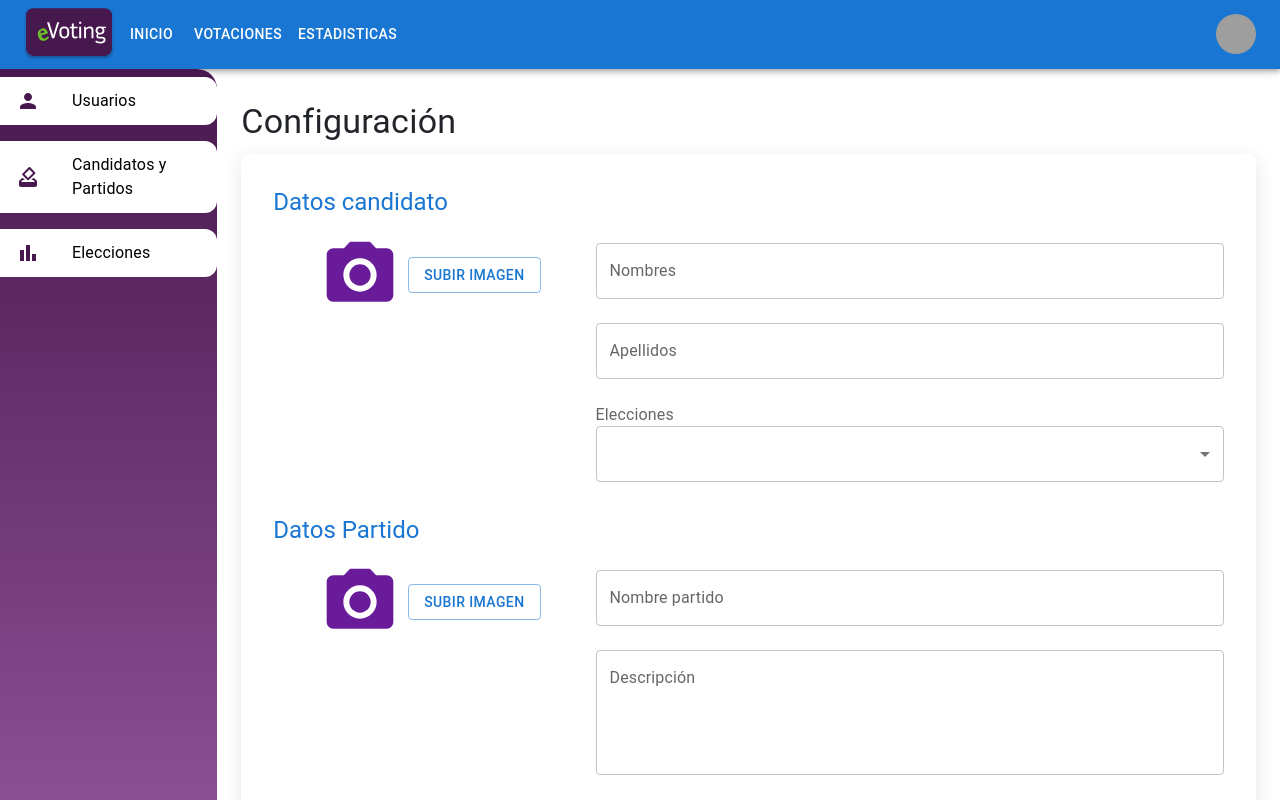
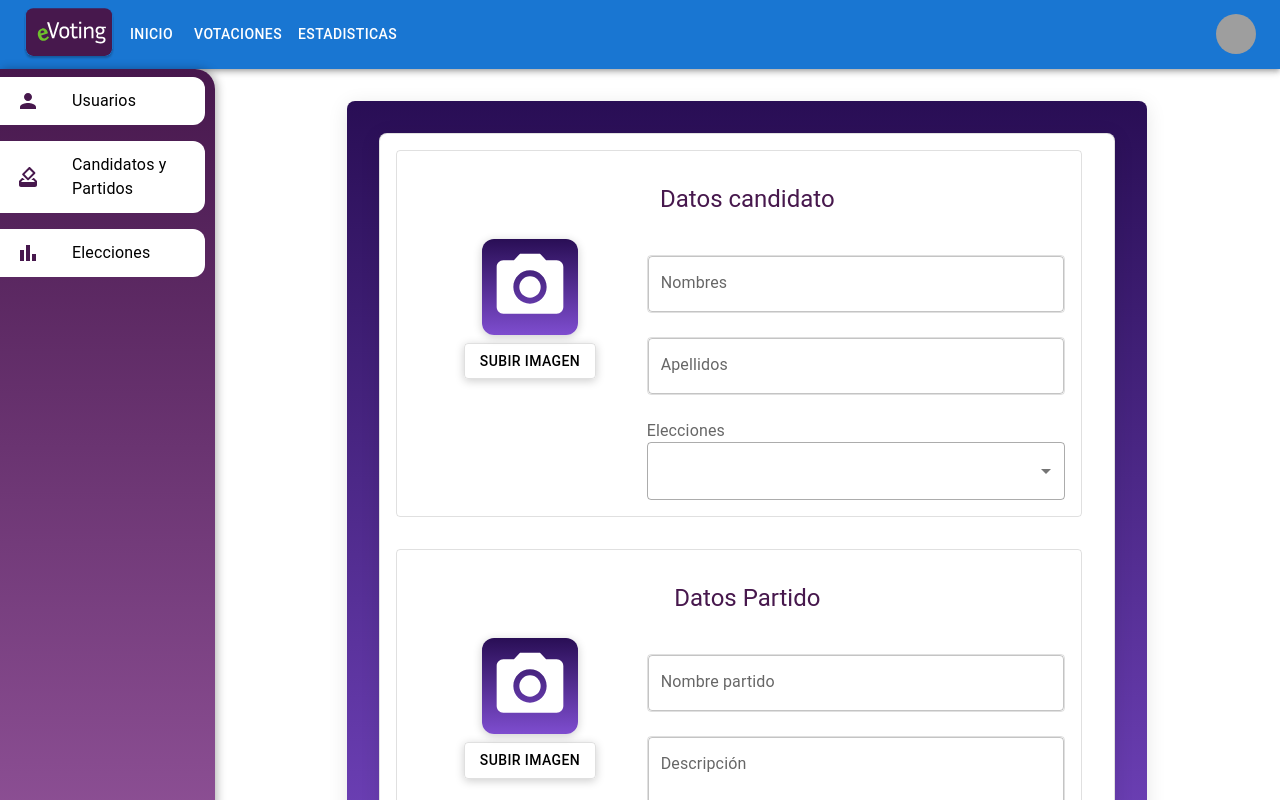
Before and after one commit to Blockchain-2024-20-Evoting/evoting-react-test, a React (Vite) app in the folder react-app/: page /dashboard/candidatos in a window 1280 px wide. Shown: the top 800 px of the page. Built offline with nearby package versions, Linux system fonts and the light colour scheme; grey boxes are pictures that could not be loaded.

Commit message:
Mejoras dashboard

```diff
--- a/react-app/package.json
+++ b/react-app/package.json
@@ -10,6 +10,9 @@
     "preview": "vite preview"
   },
   "dependencies": {
+    "@mui/icons-material": "^6.1.6",
+    "@mui/material": "^6.1.6",
+    "@types/react-router-dom": "^5.3.3",
     "bootstrap": "^5.3.3",
     "react": "^18.2.0",
     "react-app": "file:",
--- a/react-app/src/Router.tsx
+++ b/react-app/src/Router.tsx
@@ -9,6 +9,7 @@ import { EstadisticasPage } from "./screens/estadisticas/Estadisticas";
 import Dashboard from "./screens/dashboard/Dashboard";
 import UserForm from "./components/UserForm";
 import CandidateAndPartyForm from "./components/CandidateAndPartyForm";
+import EleccionesForm from "./components/EleccionesForm"; // Importa EleccionesForm
 
 export const AppRouter: React.FC<{}> = () => {
   return (
@@ -20,7 +21,8 @@ export const AppRouter: React.FC<{}> = () => {
         <Route path="/login" element={<LoginPage />} />
         <Route path="/dashboard" element={<Dashboard />}>
           <Route path="usuarios" element={<UserForm />} />
-          <Route path="candidatos" element={<CandidateAndPartyForm />} /> {/* Formulario combinado */}
+          <Route path="candidatos" element={<CandidateAndPartyForm />} />
+          <Route path="elecciones" element={<EleccionesForm />} /> {/* Nueva ruta para EleccionesForm */}
         </Route>
       </Route>
     </Routes>
--- a/react-app/src/components/CandidateAndPartyForm.tsx
+++ b/react-app/src/components/CandidateAndPartyForm.tsx
@@ -1,10 +1,16 @@
 // src/components/CandidateAndPartyForm.tsx
-import React from 'react';
+import React, { useEffect, useState } from 'react';
 import { Box, Typography, TextField, Button, Grid, IconButton, InputLabel, MenuItem, Select, SelectChangeEvent } from '@mui/material';
 import PhotoCamera from '@mui/icons-material/PhotoCamera';
 
 const CandidateAndPartyForm: React.FC = () => {
   const [election, setElection] = React.useState('');
+  const [visible, setVisible] = useState(false);
+
+  useEffect(() => {
+    // Hacer que el formulario sea visible después de que se monte el componente
+    setVisible(true);
+  }, []);
 
   const handleElectionChange = (event: SelectChangeEvent) => {
     setElection(event.target.value as string);
@@ -13,39 +19,107 @@ const CandidateAndPartyForm: React.FC = () => {
   return (
     <Box
       sx={{
+        background: 'linear-gradient(to bottom, #290E55, #7E4DCF)', // Degradado de fondo
+        padding: 4,
+        borderRadius: 2,
+        boxShadow: '0px 4px 20px rgba(0, 0, 0, 0.1)',
+        width: 'calc(100% - 20px)', // Ancho total menos 20px de margen
+        maxWidth: '800px',
+        margin: '0 auto',
+        transition: 'opacity 0.5s ease, transform 0.5s ease',
+        opacity: visible ? 1 : 0,
+        transform: visible ? 'translateY(0)' : 'translateY(20px)',
+      }}
+    >
+      {/* Caja interna para el contenido */}
+      <Box
+        sx={{
           background: '#fff',
           padding: 4,
           borderRadius: 2,
           boxShadow: '0px 4px 20px rgba(0, 0, 0, 0.1)',
+          border: '1px solid rgba(0, 0, 0, 0.12)', // Borde sutil
         }}
       >
         {/* Datos del Candidato */}
-      <Typography variant="h5" gutterBottom color="primary">
+        <Grid container spacing={2} sx={{ border: '1px solid rgba(0, 0, 0, 0.12)', borderRadius: 1, padding: 2 }}>
+          <Grid item xs={12}>
+            <Typography variant="h5" gutterBottom color="#47184D" textAlign="center"> {/* Color cambiado */}
               Datos candidato
             </Typography>
-      <Grid container spacing={2}>
+          </Grid>
           <Grid item xs={12} md={4}>
             <Box textAlign="center">
-            <IconButton color="primary" aria-label="upload picture" component="label">
+              <IconButton
+                color="primary"
+                aria-label="upload picture"
+                component="label"
+                sx={{
+                  borderRadius: '12px', // Esquinas redondeadas
+                  background: 'linear-gradient(to bottom, #290E55, #7E4DCF)', // Degradado
+                  boxShadow: '0px 2px 10px rgba(0, 0, 0, 0.2)', // Sombreado
+                  '&:hover': {
+                    boxShadow: '0px 4px 20px rgba(0, 0, 0, 0.3)', // Sombreado más intenso al pasar el mouse
+                  },
+                }}
+              >
                 <input hidden accept="image/*" type="file" />
-              <PhotoCamera sx={{ fontSize: 80, color: '#6A1B9A' }} />
+                <PhotoCamera sx={{ fontSize: 80, color: '#fff' }} />
               </IconButton>
-            <Button variant="outlined" component="label">
+              <Button
+                variant="outlined"
+                component="label"
+                sx={{
+                  marginTop: 1,
+                  border: '1px solid rgba(0, 0, 0, 0.12)', // Borde sutil
+                  boxShadow: '0px 2px 10px rgba(0, 0, 0, 0.2)', // Sombreado
+                  color: 'black', // Color del texto en negro
+                  '&:hover': {
+                    boxShadow: '0px 4px 20px rgba(0, 0, 0, 0.3)', // Sombreado más intenso al pasar el mouse
+                  },
+                }}
+              >
                 subir imagen
                 <input hidden accept="image/*" type="file" />
               </Button>
             </Box>
           </Grid>
           <Grid item xs={12} md={8}>
-          <TextField label="Nombres" fullWidth margin="normal" />
-          <TextField label="Apellidos" fullWidth margin="normal" />
-          <Box mt={2}> {/* Ajusta el espaciado aquí en lugar de usar margin en Select */}
+            <TextField
+              label="Nombres"
+              fullWidth
+              margin="normal"
+              InputProps={{
+                sx: {
+                  border: '1px solid rgba(0, 0, 0, 0.12)', // Borde sutil
+                  borderRadius: '4px', // Esquinas redondeadas
+                },
+              }}
+            />
+            <TextField
+              label="Apellidos"
+              fullWidth
+              margin="normal"
+              InputProps={{
+                sx: {
+                  border: '1px solid rgba(0, 0, 0, 0.12)', // Borde sutil
+                  borderRadius: '4px', // Esquinas redondeadas
+                },
+              }}
+            />
+            <Box mt={2}>
               <InputLabel id="election-label">Elecciones</InputLabel>
               <Select
                 labelId="election-label"
                 value={election}
                 onChange={handleElectionChange}
                 fullWidth
+                sx={{
+                  '& .MuiSelect-select': {
+                    border: '1px solid rgba(0, 0, 0, 0.12)', // Borde sutil
+                    borderRadius: '4px', // Esquinas redondeadas
+                  },
+                }}
               >
                 <MenuItem value="">
                   <em>Seleccione una opción</em>
@@ -58,33 +132,82 @@ const CandidateAndPartyForm: React.FC = () => {
         </Grid>
 
         {/* Datos del Partido */}
-      <Typography variant="h5" gutterBottom color="primary" sx={{ mt: 4 }}>
+        <Grid container spacing={2} sx={{ border: '1px solid rgba(0, 0, 0, 0.12)', borderRadius: 1, padding: 2, mt: 4 }}>
+          <Grid item xs={12}>
+            <Typography variant="h5" gutterBottom color="#47184D" textAlign="center"> {/* Color cambiado */}
               Datos Partido
             </Typography>
-      <Grid container spacing={2}>
+          </Grid>
           <Grid item xs={12} md={4}>
             <Box textAlign="center">
-            <IconButton color="primary" aria-label="upload picture" component="label">
+              <IconButton
+                color="primary"
+                aria-label="upload picture"
+                component="label"
+                sx={{
+                  borderRadius: '12px', // Esquinas redondeadas
+                  background: 'linear-gradient(to bottom, #290E55, #7E4DCF)', // Degradado
+                  boxShadow: '0px 2px 10px rgba(0, 0, 0, 0.2)', // Sombreado
+                  '&:hover': {
+                    boxShadow: '0px 4px 20px rgba(0, 0, 0, 0.3)', // Sombreado más intenso al pasar el mouse
+                  },
+                }}
+              >
                 <input hidden accept="image/*" type="file" />
-              <PhotoCamera sx={{ fontSize: 80, color: '#6A1B9A' }} />
+                <PhotoCamera sx={{ fontSize: 80, color: '#fff' }} />
               </IconButton>
-            <Button variant="outlined" component="label">
+              <Button
+                variant="outlined"
+                component="label"
+                sx={{
+                  marginTop: 1,
+                  border: '1px solid rgba(0, 0, 0, 0.12)', // Borde sutil
+                  boxShadow: '0px 2px 10px rgba(0, 0, 0, 0.2)', // Sombreado
+                  color: 'black', // Color del texto en negro
+                  '&:hover': {
+                    boxShadow: '0px 4px 20px rgba(0, 0, 0, 0.3)', // Sombreado más intenso al pasar el mouse
+                  },
+                }}
+              >
                 subir imagen
                 <input hidden accept="image/*" type="file" />
               </Button>
             </Box>
           </Grid>
           <Grid item xs={12} md={8}>
-          <TextField label="Nombre partido" fullWidth margin="normal" />
-          <TextField label="Descripción" fullWidth multiline rows={4} margin="normal" />
+            <TextField
+              label="Nombre partido"
+              fullWidth
+              margin="normal"
+              InputProps={{
+                sx: {
+                  border: '1px solid rgba(0, 0, 0, 0.12)', // Borde sutil
+                  borderRadius: '4px', // Esquinas redondeadas
+                },
+              }}
+            />
+            <TextField
+              label="Descripción"
+              fullWidth
+              multiline
+              rows={4}
+              margin="normal"
+              InputProps={{
+                sx: {
+                  border: '1px solid rgba(0, 0, 0, 0.12)', // Borde sutil
+                  borderRadius: '4px', // Esquinas redondeadas
+                },
+              }}
+            />
           </Grid>
         </Grid>
 
         {/* Botón Guardar */}
         <Box textAlign="center" mt={4}>
-        <Button variant="contained" color="primary">
+          <Button variant="contained" sx={{ backgroundColor: '#F8F8F8', color: 'black', textTransform: 'lowercase' }}> {/* Fondo blanco y texto en minúsculas */}
             guardar candidato
           </Button>
+        </Box>
       </Box>
     </Box>
   );
--- /dev/null
+++ b/react-app/src/components/EleccionesForm.tsx
@@ -0,0 +1,44 @@
+// src/components/EleccionesForm.tsx
+import React from "react";
+import { TextField, Button, Typography, Box } from "@mui/material";
+
+const EleccionesForm: React.FC = () => {
+  return (
+    <Box
+      sx={{
+        backgroundColor: "#FFFFFF",
+        borderRadius: "20px",
+        padding: 5,
+        boxShadow: "0px 4px 20px rgba(0, 0, 0, 0.2)",
+        maxWidth: "600px",
+        margin: "auto",
+        display: "flex",
+        flexDirection: "column",
+        gap: 3,
+        textAlign: "center",
+      }}
+    >
+      <Typography variant="h4">Nuevas elecciones</Typography>
+      <TextField label="Nombre elecciones" variant="outlined" fullWidth />
+      <TextField label="Fecha inicio" type="date" variant="outlined" fullWidth InputLabelProps={{ shrink: true }} />
+      <TextField label="Fecha fin" type="date" variant="outlined" fullWidth InputLabelProps={{ shrink: true }} />
+      <Button
+        variant="contained"
+        sx={{
+          alignSelf: "center",
+          padding: "8px 32px",
+          backgroundColor: "#6A1B9A",
+          color: "#FFFFFF",
+          fontWeight: "bold",
+          "&:hover": {
+            backgroundColor: "#4A148C",
+          },
+        }}
+      >
+        Guardar
+      </Button>
+    </Box>
+  );
+};
+
+export default EleccionesForm;
--- a/react-app/src/components/Sidebar.tsx
+++ b/react-app/src/components/Sidebar.tsx
@@ -1,5 +1,5 @@
 // src/components/Sidebar.tsx
-import React from 'react';
+import React, { useState } from 'react';
 import { List, ListItem, ListItemIcon, ListItemText, Box } from '@mui/material';
 import { Link } from 'react-router-dom';
 import HomeIcon from '@mui/icons-material/Home';
@@ -8,27 +8,37 @@ import HowToVoteIcon from '@mui/icons-material/HowToVote';
 import PersonIcon from '@mui/icons-material/Person';
 
 const Sidebar: React.FC = () => {
+  const [selected, setSelected] = useState<string | null>(null);
+
+  const handleClick = (section: string) => {
+    setSelected(section);
+  };
+
   return (
     <Box
       sx={{
         height: '100vh',
         background: 'linear-gradient(to bottom, #47184D, #915399)',
-        padding: 0,
-        borderRadius: '0 20px 20px 0', // Esquinas redondeadas solo en el lado derecho del Sidebar
+        paddingRight: '10px', // Ajuste de separación
+        borderRadius: '0 20px 20px 0',
         display: 'flex',
         flexDirection: 'column',
+        boxShadow: '2px 0 10px rgba(0, 0, 0, 0.3)',
       }}
     >
       <List>
         <ListItem
           component={Link}
           to="/dashboard/usuarios"
+          onClick={() => handleClick("usuarios")}
           sx={{
             backgroundColor: '#FFFFFF',
-            borderRadius: '0 12px 12px 0', // Menos redondeo en las esquinas derechas
+            borderRadius: '0 12px 12px 0',
             marginBottom: 2,
-            marginRight: 2, // Espacio a la derecha del botón
-            color: '#000000', // Color de texto negro
+            color: '#000000',
+            transition: 'box-shadow 0.2s ease, width 0.3s ease',
+            width: selected === "usuarios" ? 'calc(100% + 10px)' : '100%', // Alargar botón sin separarlo del borde
+            boxShadow: selected === "usuarios" ? 'inset 4px 4px 10px rgba(0, 0, 0, 0.5)' : 'none',
             '&:hover': {
               backgroundColor: '#f3f3f3',
             },
@@ -43,12 +53,15 @@ const Sidebar: React.FC = () => {
         <ListItem
           component={Link}
           to="/dashboard/candidatos"
+          onClick={() => handleClick("candidatos")}
           sx={{
             backgroundColor: '#FFFFFF',
-            borderRadius: '0 12px 12px 0', // Menos redondeo en las esquinas derechas
+            borderRadius: '0 12px 12px 0',
             marginBottom: 2,
-            marginRight: 2, // Espacio a la derecha del botón
-            color: '#000000', // Color de texto negro
+            color: '#000000',
+            transition: 'box-shadow 0.2s ease, width 0.3s ease',
+            width: selected === "candidatos" ? 'calc(100% + 10px)' : '100%', // Alargar botón sin separarlo del borde
+            boxShadow: selected === "candidatos" ? 'inset 4px 4px 10px rgba(0, 0, 0, 0.5)' : 'none',
             '&:hover': {
               backgroundColor: '#f3f3f3',
             },
@@ -62,13 +75,16 @@ const Sidebar: React.FC = () => {
 
         <ListItem
           component={Link}
-          to="/elecciones"
+          to="/dashboard/elecciones" // Ruta para el componente de elecciones
+          onClick={() => handleClick("elecciones")}
           sx={{
             backgroundColor: '#FFFFFF',
-            borderRadius: '0 12px 12px 0', // Menos redondeo en las esquinas derechas
+            borderRadius: '0 12px 12px 0',
             marginBottom: 2,
-            marginRight: 2, // Espacio a la derecha del botón
-            color: '#000000', // Color de texto negro
+            color: '#000000',
+            transition: 'box-shadow 0.2s ease, width 0.3s ease',
+            width: selected === "elecciones" ? 'calc(100% + 10px)' : '100%', // Alargar botón sin separarlo del borde
+            boxShadow: selected === "elecciones" ? 'inset 4px 4px 10px rgba(0, 0, 0, 0.5)' : 'none',
             '&:hover': {
               backgroundColor: '#f3f3f3',
             },
--- a/react-app/src/components/UserForm.tsx
+++ b/react-app/src/components/UserForm.tsx
@@ -1,31 +1,90 @@
 // src/components/NewUserForm.tsx
-import React from 'react';
+import React, { useEffect, useState } from 'react';
 import { Box, Typography, TextField, Button } from '@mui/material';
 
 const NewUserForm: React.FC = () => {
+  const [visible, setVisible] = useState(false);
+
+  useEffect(() => {
+    // Hacer que el formulario sea visible después de que se monte el componente
+    setVisible(true);
+  }, []);
+
   return (
     <Box
       sx={{
-        background: '#fff',
+        background: 'linear-gradient(to bottom, #290E55, #7E4DCF)', // Degradado de fondo
+        borderRadius: 2,
+        boxShadow: '0px 4px 20px rgba(0, 0, 0, 0.3)',
         padding: 4,
-        borderRadius: 2,
-        boxShadow: '0px 4px 20px rgba(0, 0, 0, 0.1)',
-        width: '100%', // Esto hace que el formulario ocupe el ancho disponible
-        maxWidth: '800px', // Limita el ancho máximo del formulario para que no sea demasiado amplio
-        margin: '0 auto', // Centra el formulario horizontalmente
+        width: `calc(100% - 20px)`, // Ancho total menos 20px de margen
+        transition: 'opacity 0.5s ease, transform 0.5s ease',
+        opacity: visible ? 1 : 0,
+        transform: visible ? 'translateY(0)' : 'translateY(20px)',
       }}
     >
-      <Typography variant="h5" gutterBottom color="primary">
-        Usuario Nuevo
-      </Typography>
-      <TextField label="Nombre/s" fullWidth margin="normal" />
-      <TextField label="Apellido/s" fullWidth margin="normal" />
-      <TextField label="Email" fullWidth margin="normal" />
-      <TextField label="Contraseña" type="password" fullWidth margin="normal" />
-      <Box textAlign="center" mt={2}>
-        <Button variant="contained" color="primary">
-          Guardar
-        </Button>
+      <Box
+        sx={{
+          background: '#fff',
+          borderRadius: 2,
+          padding: 4,
+          boxShadow: '0px 2px 10px rgba(0, 0, 0, 0.1)',
+          border: '1px solid rgba(0, 0, 0, 0.1)', // Borde sutil
+        }}
+      >
+        <Typography variant="h5" gutterBottom sx={{ color: '#47184D' }}>
+          Usuario Nuevo
+        </Typography>
+        <TextField
+          label="Nombre/s"
+          fullWidth
+          margin="normal"
+          variant="outlined" // Cambia el estilo del TextField a outlined
+          sx={{
+            borderColor: 'rgba(0, 0, 0, 0.1)', // Borde sutil
+          }}
+        />
+        <TextField
+          label="Apellido/s"
+          fullWidth
+          margin="normal"
+          variant="outlined"
+          sx={{
+            borderColor: 'rgba(0, 0, 0, 0.1)',
+          }}
+        />
+        <TextField
+          label="Email"
+          fullWidth
+          margin="normal"
+          variant="outlined"
+          sx={{
+            borderColor: 'rgba(0, 0, 0, 0.1)',
+          }}
+        />
+        <TextField
+          label="Contraseña"
+          type="password"
+          fullWidth
+          margin="normal"
+          variant="outlined"
+          sx={{
+            borderColor: 'rgba(0, 0, 0, 0.1)',
+          }}
+        />
+        <Box textAlign="center" mt={2}>
+          <Button
+            variant="contained"
+            color="primary"
+            sx={{
+              backgroundColor: '#F8F8F8', // Fondo blanco para el botón
+              textTransform: 'lowercase', // Texto en minúsculas
+              color: '#000000', // Texto en negro
+            }}
+          >
+            guardar
+          </Button>
+        </Box>
       </Box>
     </Box>
   );
--- a/react-app/src/screens/dashboard/Dashboard.tsx
+++ b/react-app/src/screens/dashboard/Dashboard.tsx
@@ -9,9 +9,6 @@ const Dashboard: React.FC = () => {
     <Box display="flex">
       <Sidebar />
       <Container maxWidth="lg" sx={{ mt: 4, mb: 4 }}>
-        <Typography variant="h4" gutterBottom>
-          Configuración
-        </Typography>
         {/* Área donde se cargan los componentes según la ruta interna */}
         <Outlet />
       </Container>
```
Also changed, not shown: 1 other file (tests, documents, lock files or other folders). Lines whose indentation alone changed are shown as unchanged.
